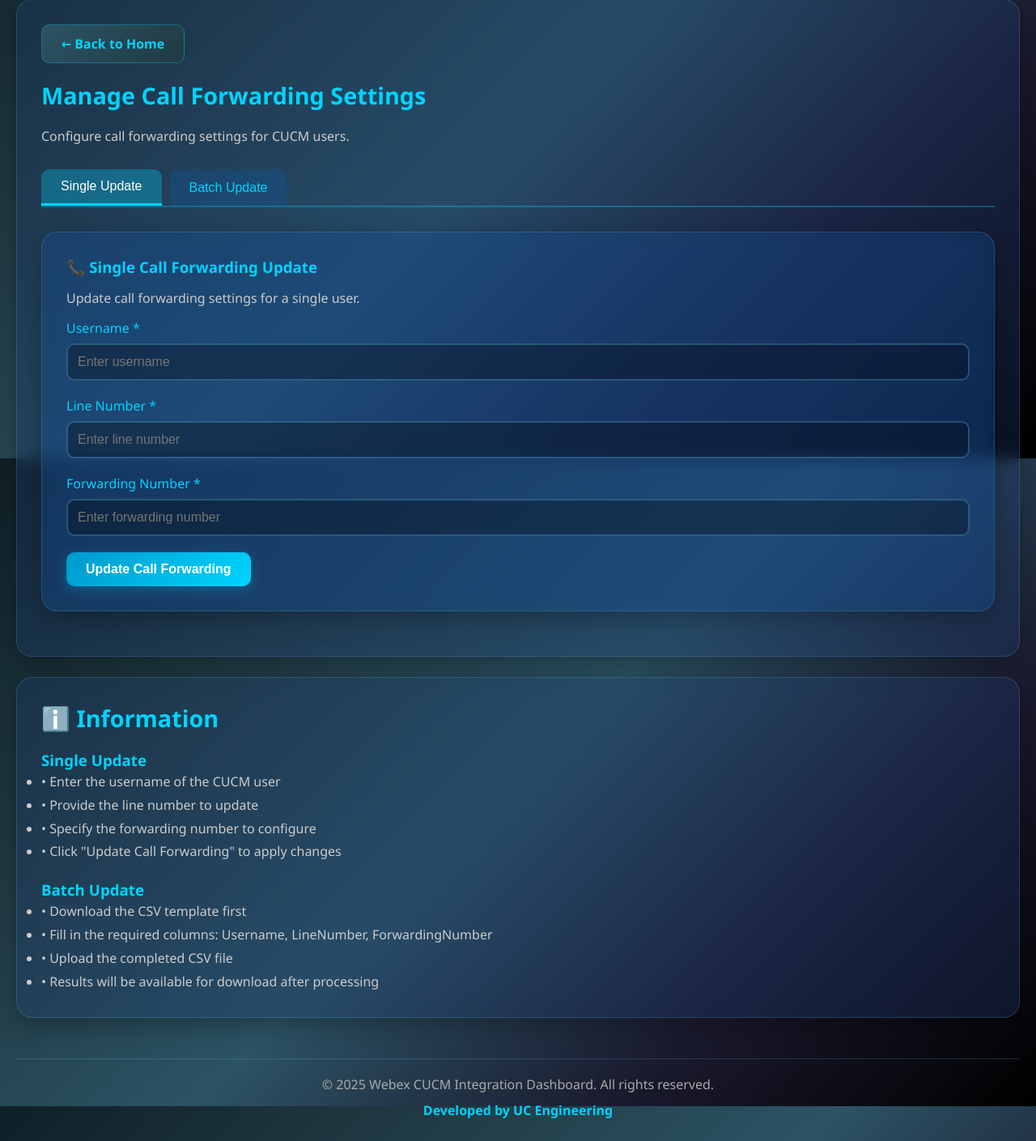
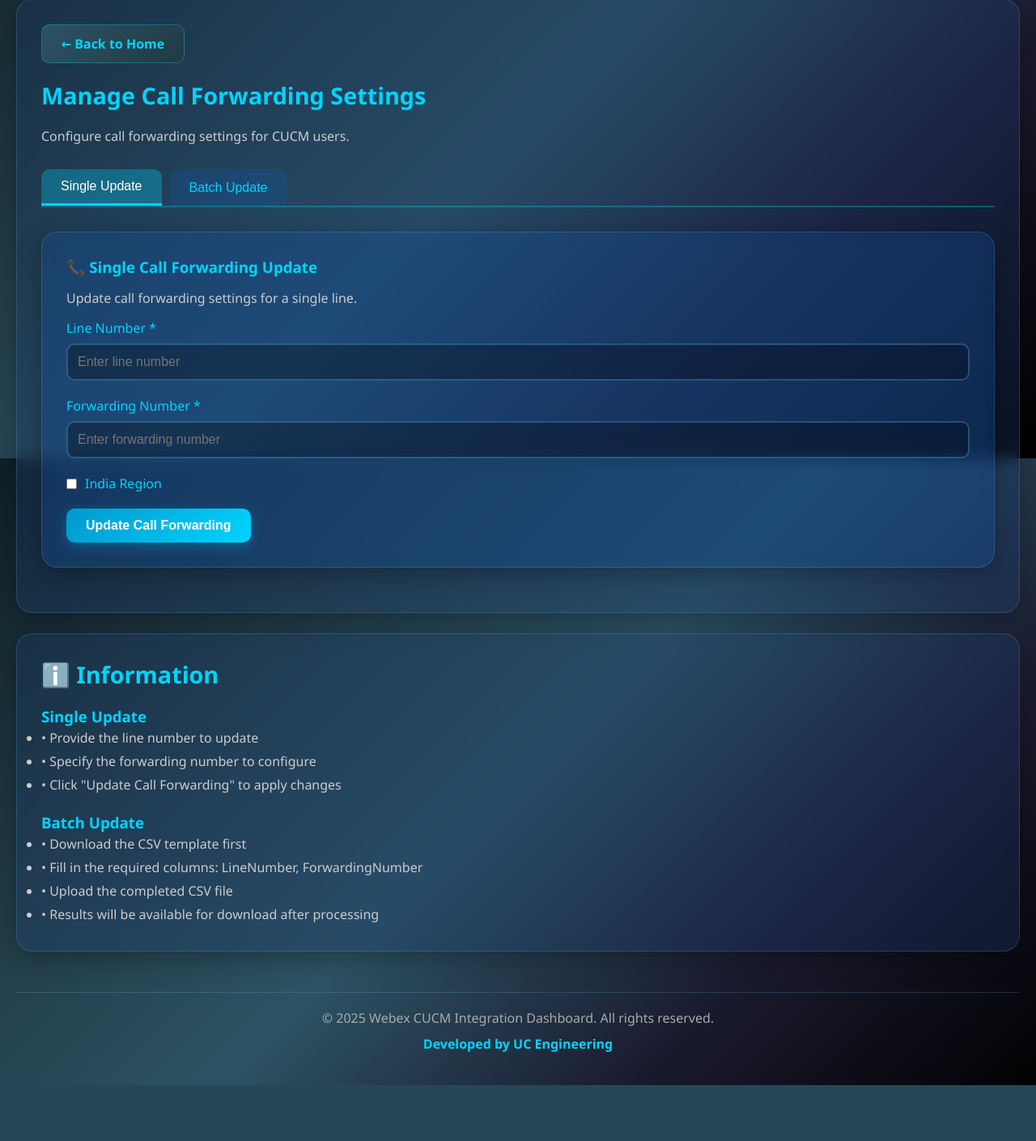
Before and after one commit to legex/uc-automation, a FastAPI app: page /api/callforwarding-services in a window 1280 px wide. Shown: the part 234-1643 px from the top of the page at 81% size. After the commit the page ends 1574 px from the top, so only its background shows below. Run offline with FastAPI, Linux system fonts and the light colour scheme; parts of the project's set-up code (start-up, migrations or seed data) failed here and were passed over.

Commit message:
minor correction

```diff
--- a/src/cucmapi/axlroutepattern.py
+++ b/src/cucmapi/axlroutepattern.py
@@ -236,12 +236,10 @@ class AXLRoutePatternOperations:
         if not service:
             logger.debug("No service provided")
         routerpattern = {
-        'pattern': f'+{pattern}',
+        'pattern': f'\+{pattern}',
         'routePartitionName' : "PT-Global-Internal",
         'callForwardAll': {
-            'forwardDestination': f"+{destination_pattern}",
-            'forwardToVoiceMail': 'false',
-            'callingSearchSpaceName': 'None'
+            'destination': f"+{destination_pattern}"
         }
         }
         try:
--- a/src/webexapp/routes.py
+++ b/src/webexapp/routes.py
@@ -835,36 +835,59 @@ async def batch_update_route_pattern(file: UploadFile, is_india: bool = False, c
                             detail=f"Error processing file: {str(e)}") from e
 
 @router.post("/api/updatecallforwarding/single")
-async def update_call_forwarding_single(query: QueryModelCallForward, current_user: str = Depends(admin_required)):
+async def update_call_forwarding_single(query: QueryModelCallForward, is_india = False, current_user: str = Depends(admin_required)):
     """
     Update call forwarding settings for a single user.
 
     Args:
-        query (QueryModelCallForward): Information containing username, forwarding number, and forwarding type.
+        query (QueryModelCallForward): Information containing line number, forwarding number, and forwarding type.
     Returns:
         dict: Status and detail message with call forwarding update result.
     """
-    logger.info("Single call forwarding update requested by user: %s for target user: %s",
-                current_user, query.username if query else "None")
+    logger.info("Single call forwarding update requested by user: %s for target line: %s",
+                current_user, query.linenumber if query else "None")
     axlconn = ConnectionAXL()
-    service = axlconn.service(is_india=False) # Assuming call forwarding updates are not region-specific, adjust if needed
+    service = axlconn.service(is_india=is_india) # Assuming call forwarding updates are not region-specific, adjust if needed
     if query is None:
         logger.error("No query provided for call forwarding update by user: %s", current_user)
         raise HTTPException(status_code=status.HTTP_400_BAD_REQUEST,
                             detail="Query must be provided.")
     try:
-        logger.debug("Processing call forwarding update by user: %s for target user: %s", current_user, query.username)
+        logger.debug("Processing call forwarding update by user: %s for target line: %s", current_user, query.linenumber)
         result = axlrp.update_callforwarding(query.linenumber, query.forwardingnumber, service)
         if not result:
-            logger.warning("Call forwarding update returned no results for user: %s, target user: %s", current_user, query.username)
+            logger.warning("Call forwarding update returned no results for user: %s, target line: %s", current_user, query.linenumber)
             return {"Status": "Call forwarding update failed", "Detail": "No response from CUCM"}
-        logger.info("Call forwarding update completed by user: %s for target user: %s", current_user, query.username)
+        logger.info("Call forwarding update completed by user: %s for target line: %s", current_user, query.linenumber)
         return {"Status": "Call forwarding update initiated", "Detail": result}
     except Exception as e:
-        logger.error("Error updating call forwarding by user: %s for target user %s: %s", current_user, query.username, str(e))
+        logger.error("Error updating call forwarding by user: %s for target line %s: %s", current_user, query.linenumber, str(e))
         raise HTTPException(status_code=status.HTTP_500_INTERNAL_SERVER_ERROR,
                             detail=f"Error updating call forwarding: {str(e)}") from e
 
 @router.post("/api/updatecallforwarding/batch")
 async def batch_update_call_forwarding(file: UploadFile, current_user: str = Depends(admin_required)):
     pass
+
+@router.get("/api/linedetails")
+def get_line_details(line_number: str, is_india: bool = False):
+    """
+    Retrieve line details from CUCM for a given line number.
+
+    Args:
+        line_number (str): The line number to retrieve details for.
+        is_india (bool): Flag indicating if the CUCM instance is in India region.
+
+    Returns:
+        dict: Line details retrieved from CUCM.
+    """
+    axlconn = ConnectionAXL()
+    service = axlconn.service(is_india)
+    try:
+        line_details = axlrp.get_line(line_number, service)
+        logger.info("Successfully retrieved line details for line number: %s", line_details)
+        return line_details
+    except Exception as e:
+        logger.error("Error retrieving line details for line number %s: %s", line_number, str(e))
+        raise HTTPException(status_code=status.HTTP_500_INTERNAL_SERVER_ERROR,
+                            detail=f"Error retrieving line details: {str(e)}") from e
--- a/src/webexapp/templates/callforwarding_services.html
+++ b/src/webexapp/templates/callforwarding_services.html
@@ -57,12 +57,8 @@
     <div id="single-tab" class="tab-content active">
         <div class="section" style="background: rgba(0, 100, 200, 0.15);">
             <h3 style="color: #00d4ff; margin-bottom: 15px;">📞 Single Call Forwarding Update</h3>
-            <p style="color: #cccccc; margin-bottom: 15px;">Update call forwarding settings for a single user.</p>
+            <p style="color: #cccccc; margin-bottom: 15px;">Update call forwarding settings for a single line.</p>
             <form id="callForwardingSingleForm">
-                <div class="form-group">
-                    <label for="cf_username">Username *</label>
-                    <input type="text" id="cf_username" name="username" required placeholder="Enter username">
-                </div>
                 <div class="form-group">
                     <label for="cf_linenumber">Line Number *</label>
                     <input type="text" id="cf_linenumber" name="linenumber" required placeholder="Enter line number">
@@ -70,6 +66,12 @@
                 <div class="form-group">
                     <label for="cf_forwardingnumber">Forwarding Number *</label>
                     <input type="text" id="cf_forwardingnumber" name="forwardingnumber" required placeholder="Enter forwarding number">
+                </div>
+                <div class="form-group">
+                    <label style="display: flex; align-items: center; gap: 10px; cursor: pointer;">
+                        <input type="checkbox" id="cf_is_india" name="is_india" style="width: auto;">
+                        <span>India Region</span>
+                    </label>
                 </div>
                 <button type="submit" class="btn btn-primary">Update Call Forwarding</button>
                 <div id="cf_single_loader" class="loader"></div>
@@ -108,7 +110,6 @@
     <h2>ℹ️ Information</h2>
     <h3 style="color: #00d4ff; margin-top: 20px;">Single Update</h3>
     <ul style="color: #cccccc; line-height: 1.8;">
-        <li>• Enter the username of the CUCM user</li>
         <li>• Provide the line number to update</li>
         <li>• Specify the forwarding number to configure</li>
         <li>• Click "Update Call Forwarding" to apply changes</li>
@@ -116,7 +117,7 @@
     <h3 style="color: #00d4ff; margin-top: 20px;">Batch Update</h3>
     <ul style="color: #cccccc; line-height: 1.8;">
         <li>• Download the CSV template first</li>
-        <li>• Fill in the required columns: Username, LineNumber, ForwardingNumber</li>
+        <li>• Fill in the required columns: LineNumber, ForwardingNumber</li>
         <li>• Upload the completed CSV file</li>
         <li>• Results will be available for download after processing</li>
     </ul>
@@ -147,13 +148,14 @@
         result.innerHTML = '';
 
         const formData = {
-            username: document.getElementById('cf_username').value,
             linenumber: document.getElementById('cf_linenumber').value,
             forwardingnumber: document.getElementById('cf_forwardingnumber').value
         };
 
+        const isIndia = document.getElementById('cf_is_india').checked;
+
         try {
-            const response = await fetch('/api/updatecallforwarding/single', {
+            const response = await fetch(`/api/updatecallforwarding/single?is_india=${isIndia}`, {
                 method: 'POST',
                 headers: {'Content-Type': 'application/json'},
                 body: JSON.stringify(formData)
```
Also changed, not shown: src/appdatainternal/config.py (+6 -6 lines), 3 other files.
